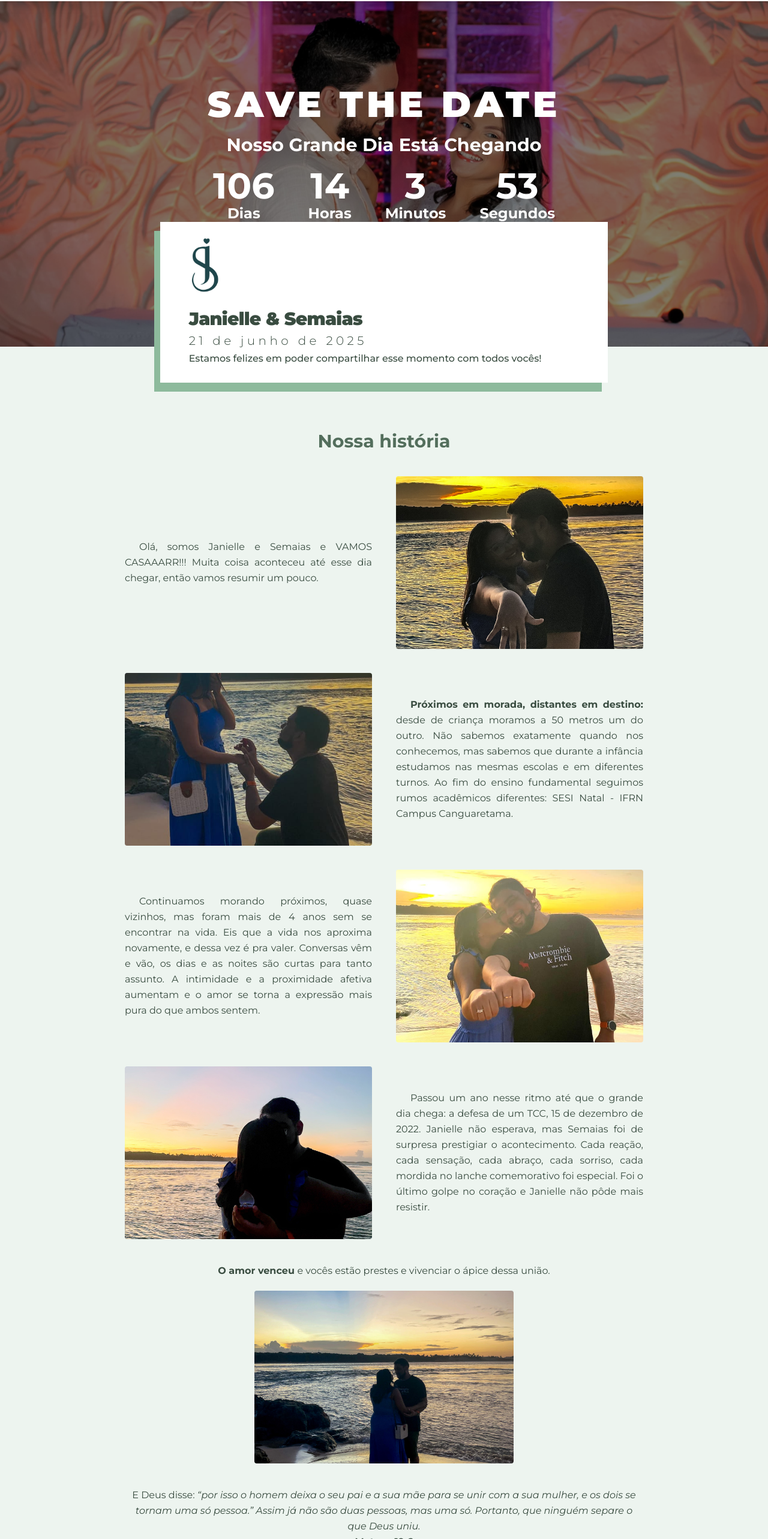
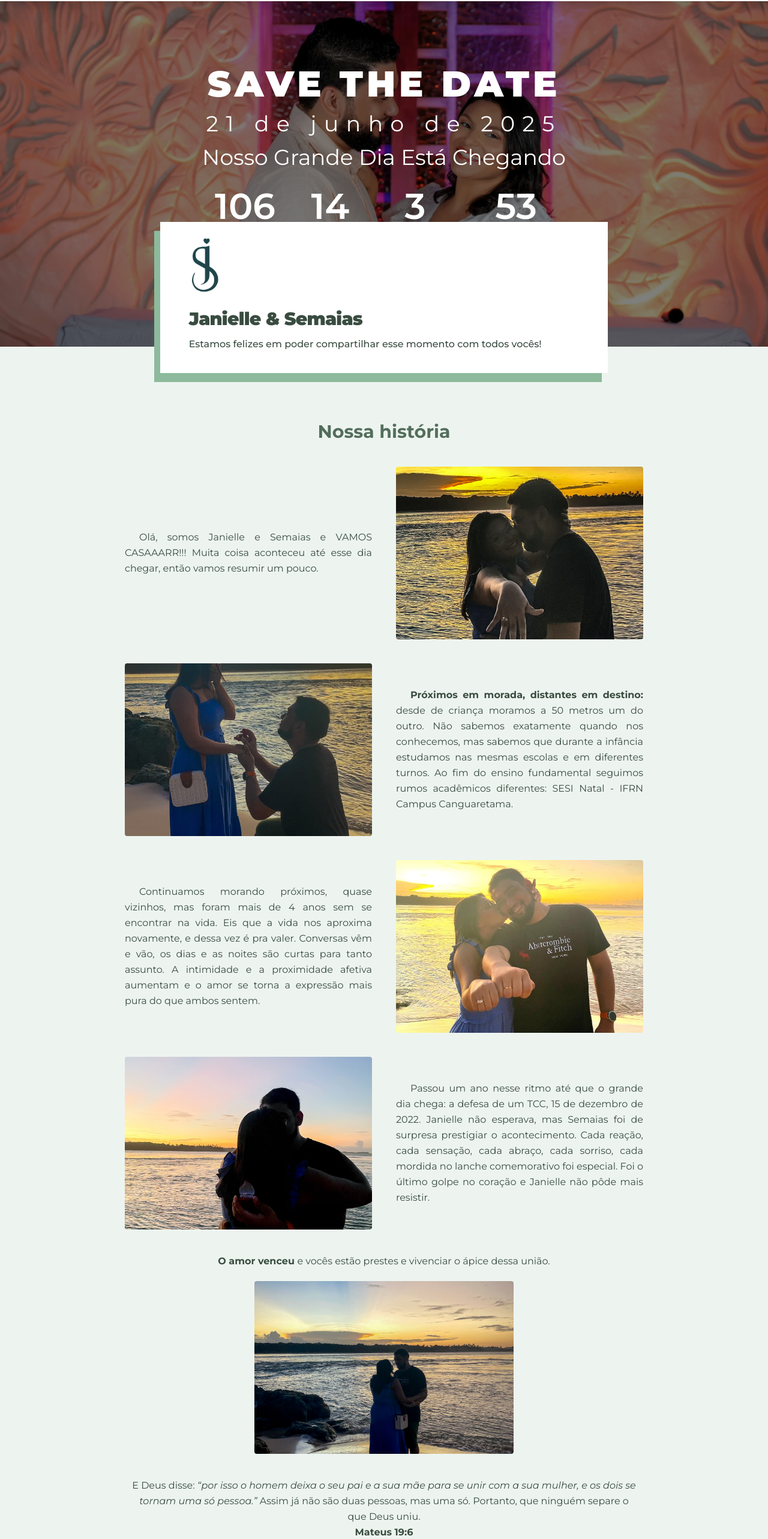
Before and after one commit to Semaias/casamento, a Next.js app: page / in a window 1280 px wide. Shown: the part 62-2628 px from the top of the page at 60% size. Built offline with nearby package versions, Linux system fonts and the light colour scheme.

Commit message:
adjusting some stuff

```diff
--- a/components/Gallery.tsx
+++ b/components/Gallery.tsx
@@ -85,7 +85,7 @@ const Gallery = () => {
 
           <div className="text-center">
             <p className="leading-relaxed text-base font-normal">
-            <span className="font-bold">O amor venceu </span> e vocês estão prestes e vivenciar o ápice dessa
+              <span className="font-bold">O amor venceu </span> e vocês estão prestes e vivenciar o ápice dessa
               união.
             </p>
             <Image
@@ -102,10 +102,11 @@ const Gallery = () => {
               E Deus disse:{" "}
               <span className="italic">
                 “por isso o homem deixa o seu pai e a sua mãe para se unir com a
-                sua mulher, e os dois se tornam uma só pessoa.” Assim já não são
-                duas pessoas, mas uma só. Portanto, que ninguém separe o que
-                Deus uniu.
+                sua mulher, e os dois se tornam uma só pessoa.”
               </span>{" "}
+              Assim já não são
+              duas pessoas, mas uma só. Portanto, que ninguém separe o que
+              Deus uniu.
               <br />
               <span className="font-bold">Mateus 19:6</span>
             </p>
--- a/components/Hero.tsx
+++ b/components/Hero.tsx
@@ -36,15 +36,15 @@ const Hero: React.FC = () => {
       <div className="absolute inset-0 bg-black opacity-50"></div>
 
       <div className="relative z-10 text-center">
-        <h1 className="text-4xl md:text-6xl font-black tracking-widest mb-5">SAVE THE DATE</h1>
-        {/* <p
+        <h1 className="text-4xl md:text-6xl font-black tracking-widest mb-4">SAVE THE DATE</h1>
+        <p
           className="text-3xl md:text-4xl leading-none tracking-[0.1em] md:tracking-[0.35em] mb-4">
           21 de junho de 2025
-        </p> */}
-        <h2 className="text-2xl capitalize md:text-3xl font-bold my-5">Nosso grande dia está chegando</h2>
+        </p>
+        <p className="capitalize leading-tight text-2xl md:text-4xl font-bold md:font-normal tracking-[0.15em] md:tracking-normal mb-8">Nosso grande dia está chegando</p>
 
         {/* Contagem regressiva */}
-        <div className="flex justify-center space-x-5 md:space-x-14 text-lg md:text-2xl font-bold">
+        <div className="flex justify-center space-x-4 md:space-x-14 text-lg md:text-2xl font-semibold">
           <div>
             <span className="block text-4xl md:text-6xl">{timeLeft.days}</span>
             <span>Dias</span>
--- a/components/HeroCard.tsx
+++ b/components/HeroCard.tsx
@@ -16,13 +16,13 @@ const HeroCard = () => {
                         className="object-cover object-center mb-3"
                     />
                 </div>
-                <h1 className="capitalize mb-1 px-6 pt-6 text-3xl font-black text-[#394C40] tracking-tight ">
+                <h1 className="capitalize px-6 pt-6 text-3xl font-black text-[#394C40] tracking-tight ">
                     Janielle & Semaias
                 </h1>
-                <p className="mb-1 px-6 text-xl tracking-[0.27em] font-light text-[#394C40] ">
+                {/* <p className="mb-1 px-6 text-xl tracking-[0.27em] font-light text-[#394C40] ">
                     21 de junho de 2025
-                </p>
-                <p className="mb-1 px-6 font-medium text-[#394C40] ">
+                </p> */}
+                <p className="my-3 px-6 font-medium text-[#394C40] ">
                     Estamos felizes em poder compartilhar esse momento com todos vocês!
                 </p>
             </div>
```
